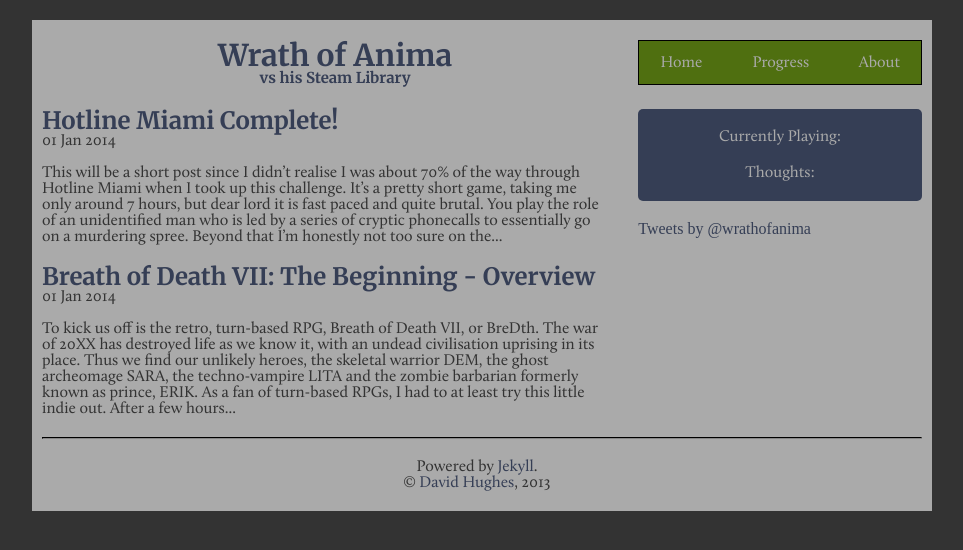
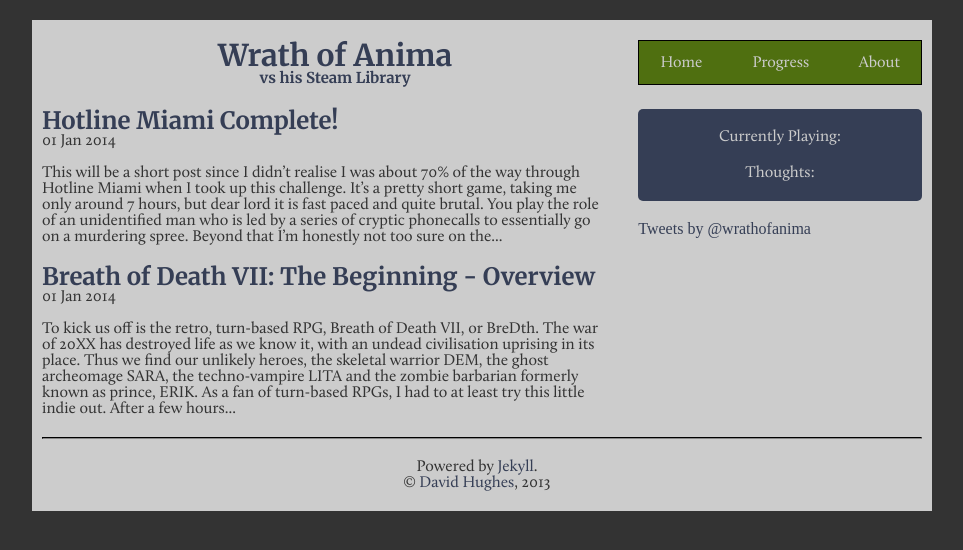
Before and after one commit to DavidHughes/wrathofanima, a Jekyll site: the page built from index.html, in a window 1280 px wide. Shown: the top 550 px of the page, without its empty margins (158-1121 px from the left). Built offline with Jekyll 4.4.1, drawn with Linux system fonts in a browser that asks for light colours; Markdown is read by kramdown in place of the engine named in the settings; comment, search, counter and statistics services are not loaded.

Commit message:
Improve contrast

```diff
--- a/css/main.css
+++ b/css/main.css
@@ -148,7 +148,7 @@
 
 .aside-block {
   background-color: #353e55;
-  color: #aaaaaa;
+  color: #cccccc;
   border-radius: 5px; }
 
 body {
@@ -156,12 +156,12 @@
   color: #333333; }
 
 .container {
-  background-color: #aaaaaa; }
+  background-color: #cccccc; }
 
 .main-nav {
   background-color: #4f6f10; }
   .main-nav a {
-    color: #aaaaaa; }
+    color: #cccccc; }
     .main-nav a:active, .main-nav a:hover {
       background-color: #364f00; }
 
@@ -182,12 +182,12 @@
   border-top-left-radius: 5px;
   border-top-right-radius: 5px;
   min-height: 85px;
-  color: #aaaaaa;
+  color: #cccccc;
   text-align: center; }
 
 .status {
   text-align: center;
-  color: #aaaaaa; }
+  color: #cccccc; }
 
 .complete {
   text-decoration: line-through;
--- a/sass/_variables.scss
+++ b/sass/_variables.scss
@@ -8,7 +8,7 @@
 
 // Color scheme
 $primary-color: #333333;
-$contrast-color: #AAAAAA;
+$contrast-color: #CCCCCC;
 $dark-blue: #353E55;
 $emphasis-green: #4F6F10;
 $dark-green: #364F00;
```
